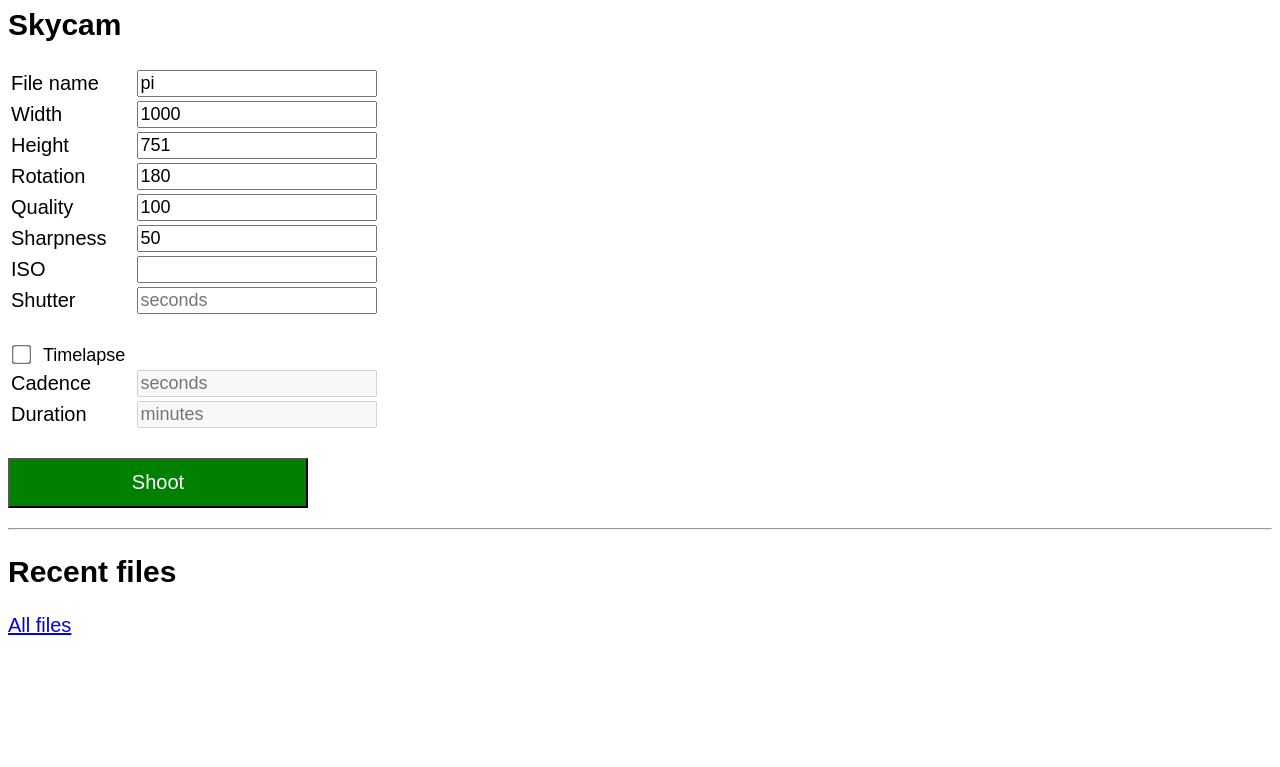
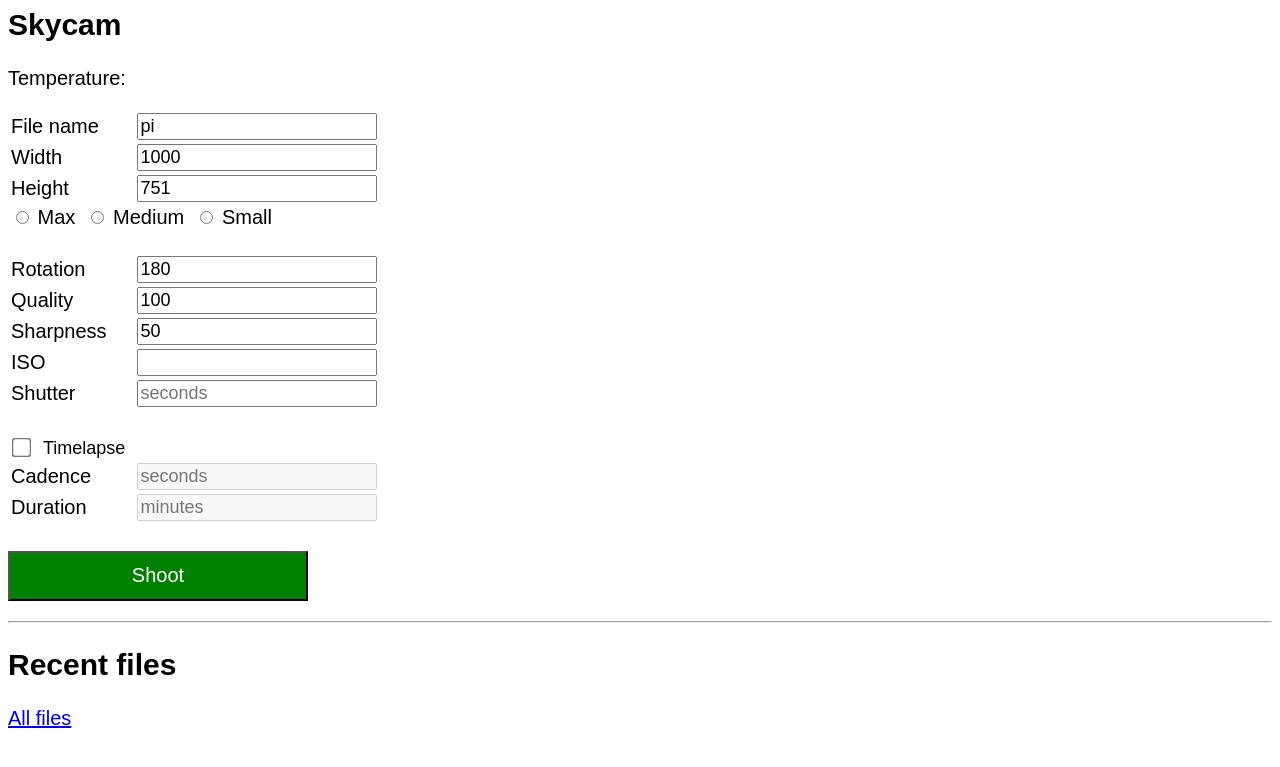
Before and after one commit to wayne927/skycam, a Flask app: template templates/index.html in a window 1280 px wide. Shown: the top 767 px of the page. Run offline with Flask 2, Linux system fonts and the light colour scheme; the template is opened without the code that fills it, so the values that code supplies are empty.

Commit message:
Added temperature, and kill camera link

```diff
--- a/camera.py
+++ b/camera.py
@@ -1,7 +1,7 @@
 import subprocess
 from datetime import datetime
 import psutil
-import os
+import os, signal
 
 def shutter_in_seconds(t) :
     return int(t * 1000000)
@@ -30,6 +30,14 @@
     with open('static/raspistill_out.txt', 'w') as out :
         subprocess.Popen(command, stdout=out, stderr=out)
 
+def kill() :
+    pid = get_camera_pid()
+    if (pid == 0) :
+        return 'raspistill not running. pid = 0'
+    else :
+        os.kill(pid, signal.SIGTERM)
+        return 'Process ' + str(pid) + ' killed'
+
 def get_camera_pid() :
     pid = 0
     for p in psutil.process_iter(['pid', 'name', 'status']) :
@@ -42,6 +50,16 @@
         except :
             pass
     return pid
+
+def get_camera_temperature() :
+    output = subprocess.check_output(['cat', '/sys/class/thermal/thermal_zone0/temp'])
+    cpu_temp = round(float(output.decode()) / 1000.0, 1)
+
+    output = subprocess.check_output(['vcgencmd', 'measure_temp'])
+    gpu_temp = output.decode()
+    gpu_temp = gpu_temp.split('=')[1].split('\'')[0]
+
+    return "CPU: " + str(cpu_temp) + "&#176C, GPU: " + str(gpu_temp) + "&#176C"
 
 if __name__ == "__main__" :
     time_str = datetime.now().strftime('%m-%d-%Y_%H.%M.%S')
--- a/main.py
+++ b/main.py
@@ -109,6 +109,14 @@
 def get_camera_status() :
     return app.send_static_file('camera_status.html')
 
+@app.route("/camera_temperature")
+def get_camera_temperature() :
+    return str(camera.get_camera_temperature())
+
+@app.route("/camera_kill")
+def kill_camera() :
+    return camera.kill()
+
 @app.route("/<path:req_path>")
 def show(req_path) :
     req_path = req_path.strip('/')
--- a/static/style.css
+++ b/static/style.css
@@ -41,3 +41,8 @@
 #shoot_button:disabled {
     background-color: gray;
 }
+
+#camera_kill_link a {
+    font-weight: bold;
+    color: red;
+}
--- a/templates/index.html
+++ b/templates/index.html
@@ -8,14 +8,27 @@
 
 function getCameraStatus() {
     $('#see_output_link').prop('hidden', true)
+    $('#camera_kill_link').prop('hidden', true)
     $.get({url: "/camera_pid", cache: false, success: function(data, status){
         var pid = data
         if (pid != "0") {
             $('#shoot_button').prop('value', 'Camera running...')
             $('#shoot_button').prop('disabled', true)
             $('#see_output_link').prop('hidden', false)
+            $('#camera_kill_link').prop('hidden', false)
         }
     }});
+}
+
+function getTemperature() {
+    $.get({url: "/camera_temperature", cache: false, success: function(data, status){
+        $('#temperature').html(data);
+    }})
+}
+
+function setImageWidth(width) {
+    $('#width').prop('value', width)
+    adjustHeight()
 }
 
 function adjustHeight() {
@@ -37,7 +50,10 @@
     $('#duration').prop('disabled', !timelapseEnabled)
 }
 
-$(document).ready(getCameraStatus)
+$(document).ready(function() {
+    getCameraStatus()
+    getTemperature()
+})
 
 </script>
 </head>
@@ -45,7 +61,9 @@
 <body>
 <h2>Skycam</h2>
 
-<form action="/shoot" method="POST">
+<p>Temperature: <span id="temperature"></span></p>
+
+<form action="/shoot" method="POST" autocomplete="off">
     <table>
     <tr>
     <td>File name</td>
@@ -58,6 +76,17 @@
     <tr>
     <td>Height</td>
     <td><input type="text" id="height" name="height" value="751"></td>
+    </tr>
+    <tr>
+    <td colspan="2">
+        <input type="radio" name="img_size" id="size_max" onclick="setImageWidth(3280)">
+            <label for="size_max">Max</label>&nbsp;
+        <input type="radio" name="img_size" id="size_medium" onclick="setImageWidth(2000)")>
+            <label for="size_medium">Medium</label>&nbsp;
+        <input type="radio" name="img_size" id="size_small" onclick="setImageWidth(1000)">
+            <label for="size_small">Small</label>&nbsp;
+        <br>&nbsp;
+    </td>
     </tr>
     <tr>
     <td>Rotation</td>
@@ -103,6 +132,8 @@
 <!-- hidden unless camera is running -->
 <p id="see_output_link"><a href="/camera_status">See current output</a></p>
 
+<p id="camera_kill_link"><a href="/camera_kill" onclick="return confirm('Kill camera?')">Kill camera process</a></p>
+
 <hr>
 
 <h2>Recent files</h2>
```
